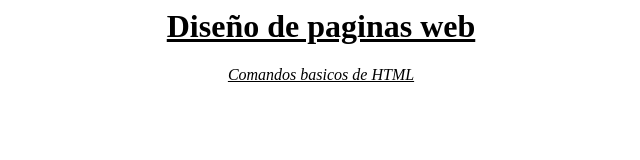
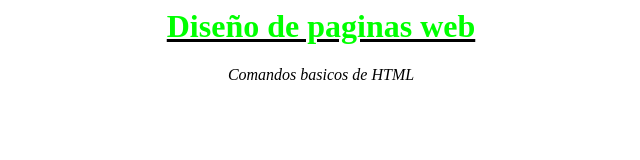
Before and after one commit to Daroo77/Dario, a plain HTML site: page index.html in a window 1280 px wide. Shown: the whole page, without its empty margins (319-959 px from the left). Drawn offline with Linux system fonts and the light colour scheme.

Commit message:
Update index.html

```diff
--- a/index.html
+++ b/index.html
@@ -3,7 +3,7 @@
 <title>Informatica</title>
 </head>
 <body>
-<h1><u><center>Diseño de paginas web</center></u></h1>
-<center><U><i>Comandos basicos de HTML</i></center></U>
+<h1><u><center><font color="#00FF00">Diseño de paginas web</font></center></u></h1>
+<center><i>Comandos basicos de HTML</i></center>
 </body>
 </html>
```
